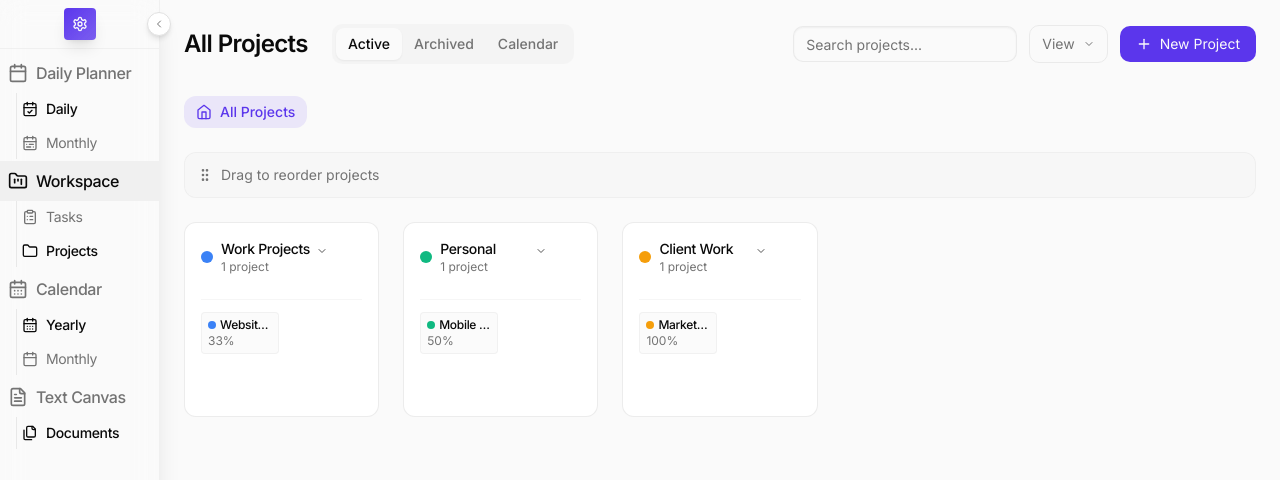
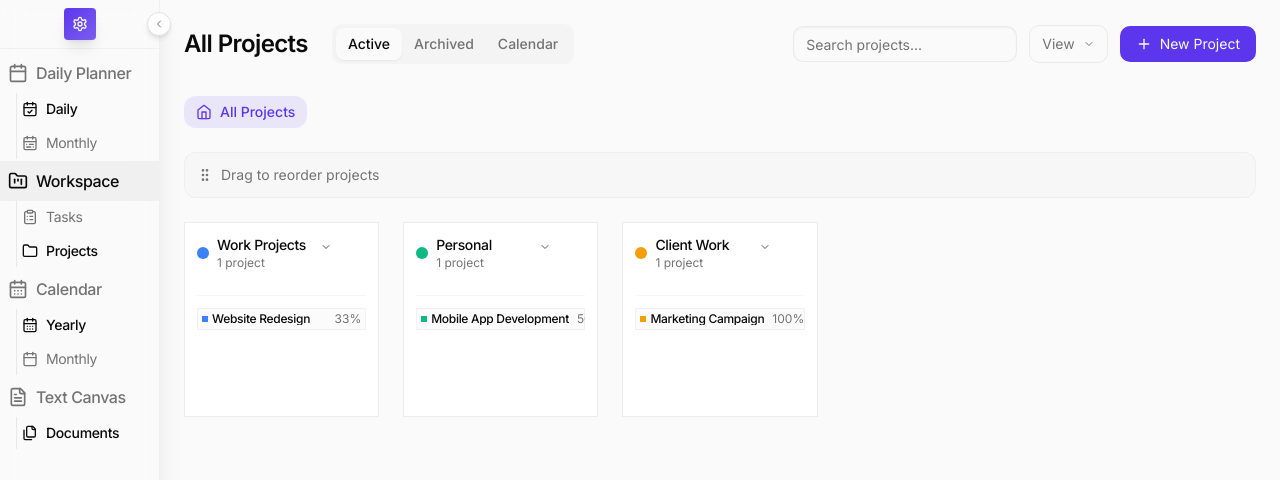
Before and after one commit to obihughes/omega-planner, a Next.js app: page /projects in a window 1280 px wide. Shown: the top 480 px of the page. Built offline with nearby package versions, Linux system fonts and the light colour scheme.

Commit message:
Redesign cards: reduce size, single column folders, remove rounded edges

```diff
--- a/components/projects/FolderCard.tsx
+++ b/components/projects/FolderCard.tsx
@@ -72,7 +72,7 @@ export function FolderCard({
       onClick={handleClick}
     >
       {/* Folder Card */}
-      <div className="bg-card rounded-lg border border-border/60 p-4 hover:border-border transition-all duration-200 hover:shadow-sm aspect-square flex flex-col">
+      <div className="bg-card border border-border/60 p-3 hover:border-border transition-all duration-200 hover:shadow-sm aspect-square flex flex-col">
         {/* Header with folder icon and menu */}
         <div className="flex items-start justify-between mb-3 flex-shrink-0">
           <div className="flex items-center gap-2 min-w-0 flex-1">
@@ -142,27 +142,29 @@ export function FolderCard({
         {/* Expanded Projects View */}
         {isExpanded && projects.length > 0 && (
           <div className="mt-3 pt-3 border-t border-border/30">
-            <div className="grid grid-cols-2 gap-1.5 max-h-24 overflow-y-auto scrollbar-thin scrollbar-thumb-muted scrollbar-track-transparent">
+            <div className="flex flex-col gap-1 max-h-20 overflow-y-auto scrollbar-thin scrollbar-thumb-muted scrollbar-track-transparent">
               {projects.map((project) => (
                 <div
                   key={project.id}
-                  className="bg-muted/30 rounded border border-border/40 p-1.5 hover:bg-muted/50 transition-colors cursor-pointer group"
+                  className="bg-muted/30 border border-border/40 p-1 hover:bg-muted/50 transition-colors cursor-pointer group"
                   onClick={(e) => {
                     e.stopPropagation();
                     onProjectClick?.(project);
                   }}
                 >
-                  <div className="flex items-center gap-1 mb-1">
+                  <div className="flex items-center justify-between">
+                    <div className="flex items-center gap-1 flex-1">
                       <div
-                      className="w-2 h-2 rounded-sm flex-shrink-0"
+                        className="w-1.5 h-1.5 flex-shrink-0"
                         style={{ backgroundColor: project.color }}
                       />
                       <h4 className="text-xs font-medium text-foreground truncate flex-1 leading-3">
                         {project.name}
                       </h4>
                     </div>
-                  <div className="text-xs text-muted-foreground leading-3">
+                    <div className="text-xs text-muted-foreground leading-3 ml-2">
                       {project.progress}%
+                    </div>
                   </div>
                 </div>
               ))}
--- a/components/projects/ProjectCard.tsx
+++ b/components/projects/ProjectCard.tsx
@@ -277,7 +277,7 @@ function ProjectCardComponent({
       onClick={handleCardClick}
       {...attributes}
     >
-      <div className="bg-card rounded-lg border border-border/60 p-4 hover:border-border transition-all duration-200 hover:shadow-sm aspect-square flex flex-col">
+      <div className="bg-card border border-border/60 p-3 hover:border-border transition-all duration-200 hover:shadow-sm aspect-square flex flex-col">
         {/* Header */}
         <div className="flex items-start justify-between mb-3 flex-shrink-0">
           <div className="flex items-center gap-2 min-w-0 flex-1">
```
Lines whose indentation alone changed are shown as unchanged.
